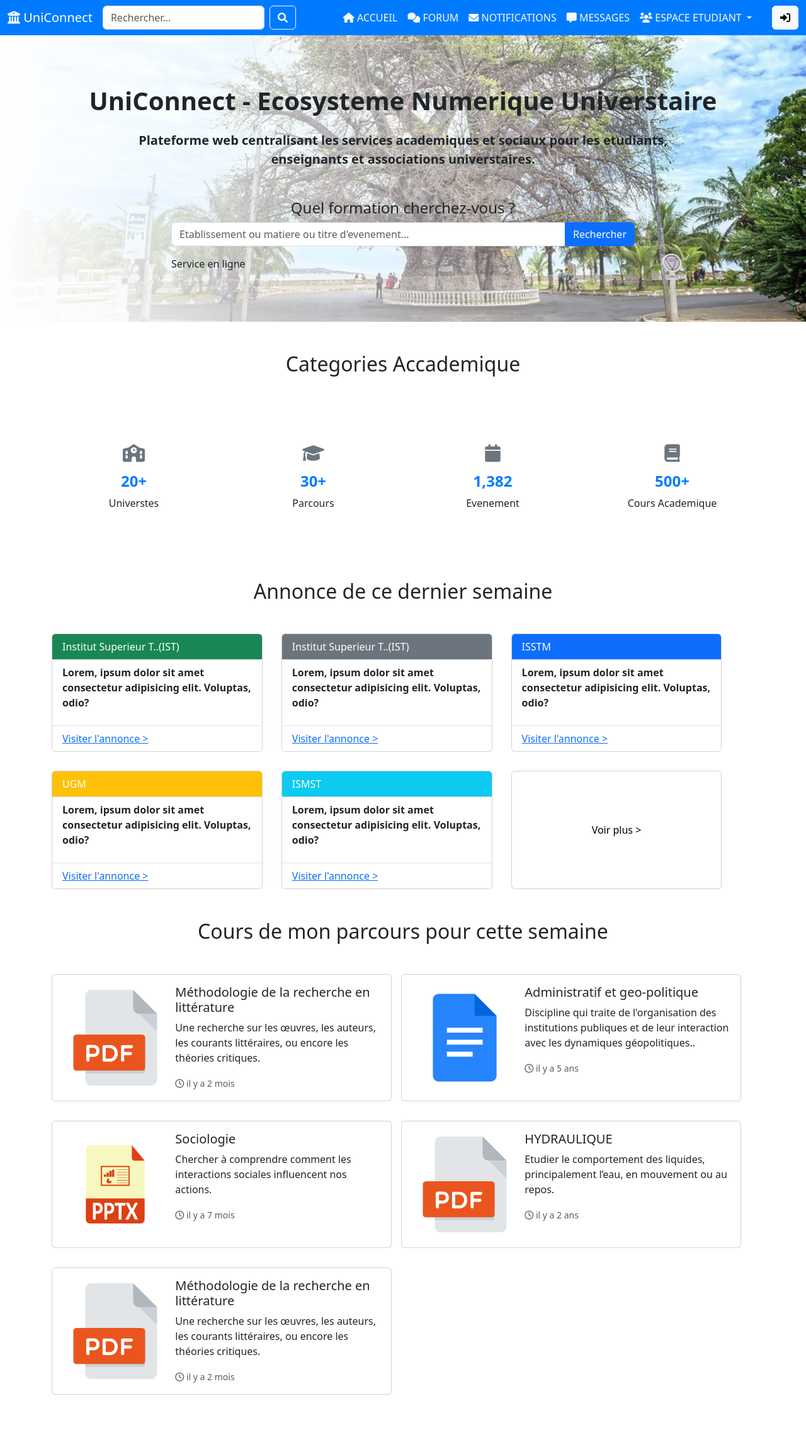
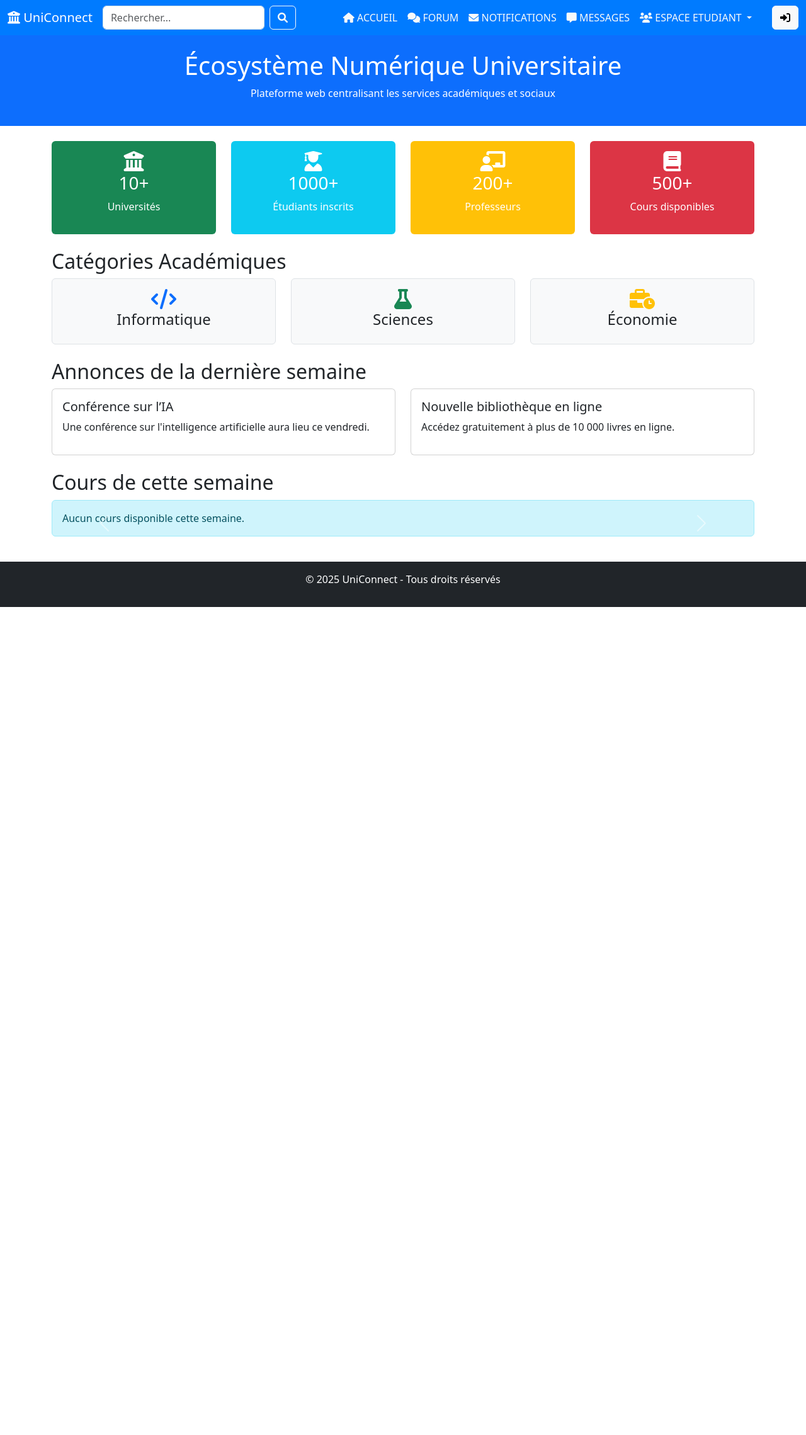
Before and after one commit to Wunders149/UniConnect, a PHP site: page /home in a window 1280 px wide. Shown: the whole page at 63% size. After the commit the page ends 964 px from the top, so only its background shows below. Run offline with PHP 8.4, Linux system fonts and the light colour scheme; data comes from the database, SQL or seed files in the repository.

Commit message:
@Wunders149 finalisation de home page

```diff
--- a/cours/index.php
+++ b/cours/index.php
@@ -130,7 +130,7 @@ while ($filiere = $filieres_result->fetch_assoc()) {
             ?>
         </div>
     </div>
-
+    <?php include "../nav/footer.php" ?>
     <script src="https://cdn.jsdelivr.net/npm/bootstrap@5.3.0/dist/js/bootstrap.bundle.min.js"></script>
     <script>
     document.getElementById('filiere_filter').addEventListener('change', function() {
@@ -153,6 +153,5 @@ while ($filiere = $filieres_result->fetch_assoc()) {
         });
     });
     </script>
-
 </body>
 </html>
--- a/home/index.php
+++ b/home/index.php
@@ -20,5 +20,6 @@ $user_profile_pic = $user_logged_in ? $_SESSION['user']['profile_pic'] : 'defaul
 <body>
     <?php include "../nav/navBar.php" ?>
     <?php include './section-root.php'; ?>
+    <?php include "../nav/footer.php" ?>
 </body>
 </html>
--- a/home/section-root.php
+++ b/home/section-root.php
@@ -1,301 +1,126 @@
-<style>
-    .section-parent {
-        background-image: url('../images/baobab.png');
-        background-size: cover;
-        background-position: bottom;
+<?php
+    include '../db.php';
+
+    // Récupérer les cours de la semaine (dernier 7 jours, limite augmentée à 6)
+    $sql = "SELECT titre, description, date_debut FROM cours WHERE date_debut >= CURDATE() - INTERVAL 7 DAY ORDER BY date_debut DESC LIMIT 6";
+    $result = $conn->query($sql);
+    $cours = [];
+    while ($row = $result->fetch_assoc()) {
+        $cours[] = $row;
     }
-    .hero-section {
-        padding: 80px 0;
-        background-image: linear-gradient(to right, #fff, transparent);
-    }
-    .stat-box {
-        padding: 30px;
-        margin: 15px 0;
-        border-radius: 10px;
-        text-align: center;
-        transition: all 0.3s ease;
-        cursor: pointer;
-    }
-    .stat-box:hover {
-        box-shadow: 5px 5px 20px rgba(0, 0, 0, 0.5);
-        transform: translateY(-30px);
-    }
-    .category-card {
-        background: white;
-        padding: 20px;
-        margin: 10px 0;
-        border-radius: 8px;
-        transition: transform 0.3s;
-    }
-    .category-card:hover {
-        transform: translateY(-5px);
-    }
-    .number-badge {
-        font-size: 24px;
-        color: #007bff;
-        font-weight: bold;
-    }
-    .annonce {
-        display: flex;
-        gap: 30px;
-        flex-wrap: wrap;
-    }
-    .annonce .card {
-        width: 30%;
-        cursor: pointer;
-    }
-    .annonce .card div:nth-child(1){
-        color: #fff;
-    }
-    .annonce .card:hover {
-        box-shadow: 5px 5px 20px rgba(0, 0, 0, 0.5);
-        transform: translateY(-4px);
-    }
-    .cours {
-        display: flex;
-        gap: 15px;
-        flex-wrap: wrap;
-    }
-    .cours .card:hover{
-        cursor: pointer;
-        background:rgba(63, 63, 63, 0.1);
-        transition: all 0.3s ease;
-        transform: translateY(-10px);
-        box-shadow: 2px 2px 4px rgba(0, 0, 0, 0.5);
-    }
-    .cours .card img{
-        max-width: 200px;
-    }
-</style>
+?>
 
-<!-- Hero Section -->
-<section class='section-parent'>
-<div class="hero-section">
-    <div class="container text-center">
-        <h1 class="mb-4 fw-bold">UniConnect - Ecosysteme Numerique Universtaire</h1>
-        <p class="lead mb-5 fw-bold">Plateforme web centralisant les services academiques et sociaux pour les etudiants, <br> enseignants et associations universtaires.</p>
+<header class="bg-primary text-white p-4 text-center">
+    <h1>Écosystème Numérique Universitaire</h1>
+    <p>Plateforme web centralisant les services académiques et sociaux</p>
+</header>
 
-        <div class="row justify-content-center">
-            <div class="col-md-8">
-                <h4>Quel formation cherchez-vous ?</h4>
-                <div class="input-group mb-3">
-                    <input type="text" class="form-control" placeholder="Etablissement ou matiere ou titre d'evenement...">
-                    <button class="btn btn-primary" type="button">Rechercher</button>
-                </div>
-                <div class="d-flex justify-content-between">
-                    <span>Service en ligne</span>
+<main class="container mt-4">
+    <!-- Statistiques -->
+    <section class="row text-center">
+        <div class="col-md-3">
+            <div class="stat-box bg-success text-white p-3 rounded">
+                <i class="fas fa-university fa-2x"></i>
+                <h3>10+</h3>
+                <p>Universités</p>
             </div>
         </div>
+        <div class="col-md-3">
+            <div class="stat-box bg-info text-white p-3 rounded">
+                <i class="fas fa-user-graduate fa-2x"></i>
+                <h3>1000+</h3>
+                <p>Étudiants inscrits</p>
+            </div>
+        </div>
+        <div class="col-md-3">
+            <div class="stat-box bg-warning text-white p-3 rounded">
+                <i class="fas fa-chalkboard-teacher fa-2x"></i>
+                <h3>200+</h3>
+                <p>Professeurs</p>
+            </div>
+        </div>
+        <div class="col-md-3">
+            <div class="stat-box bg-danger text-white p-3 rounded">
+                <i class="fas fa-book fa-2x"></i>
+                <h3>500+</h3>
+                <p>Cours disponibles</p>
+            </div>
+        </div>
+    </section>
+
+    <!-- Catégories Académiques -->
+    <section class="mt-4">
+        <h2>Catégories Académiques</h2>
+        <div class="row">
+            <div class="col-md-4">
+                <div class="category-card p-3 bg-light text-center border rounded">
+                    <i class="fas fa-code fa-2x text-primary"></i>
+                    <h4>Informatique</h4>
+                </div>
+            </div>
+            <div class="col-md-4">
+                <div class="category-card p-3 bg-light text-center border rounded">
+                    <i class="fas fa-flask fa-2x text-success"></i>
+                    <h4>Sciences</h4>
+                </div>
+            </div>
+            <div class="col-md-4">
+                <div class="category-card p-3 bg-light text-center border rounded">
+                    <i class="fas fa-business-time fa-2x text-warning"></i>
+                    <h4>Économie</h4>
                 </div>
             </div>
         </div>
     </section>
 
-<!-- Statistics Section -->
-<section class="container my-5">
-<h2 class="text-center mb-5">Categories Accademique</h2>
-    <div class="row text-center">
-        <div class="col-md-3">
-            <div class="stat-box">
-                <i class="fs-3 m-3 text-secondary fa-solid fa-school"></i>
-                <h3 class="number-badge">20+</h3>
-                <p>Universtes</p>
+    <!-- Annonces -->
+    <section class="mt-4">
+        <h2>Annonces de la dernière semaine</h2>
+        <div class="row">
+            <div class="col-md-6">
+                <div class="card p-3">
+                    <h5>Conférence sur l’IA</h5>
+                    <p>Une conférence sur l'intelligence artificielle aura lieu ce vendredi.</p>
                 </div>
             </div>
-        <div class="col-md-3">
-            <div class="stat-box">
-                <i class="fs-3 m-3 text-secondary fa-solid fa-graduation-cap"></i>
-                <h3 class="number-badge">30+</h3>
-                <p>Parcours</p>
-            </div>
-        </div>
-        <div class="col-md-3">
-            <div class="stat-box">
-                <i class="fs-3 m-3 text-secondary fa-solid fa-calendar"></i>
-                <h3 class="number-badge">1,382</h3>
-                <p>Evenement</p>
-            </div>
-        </div>
-        <div class="col-md-3">
-            <div class="stat-box">
-                <i class="fs-3 m-3 text-secondary fa-solid fa-book"></i>
-                <h3 class="number-badge">500+</h3>
-                <p>Cours Academique</p>
+            <div class="col-md-6">
+                <div class="card p-3">
+                    <h5>Nouvelle bibliothèque en ligne</h5>
+                    <p>Accédez gratuitement à plus de 10 000 livres en ligne.</p>
                 </div>
             </div>
         </div>
     </section>
 
-<!-- Job Categories -->
-<section class="container my-5">
-    <h2 class="text-center mb-5">Annonce de ce dernier semaine</h2>
-
-    <div class="annonce">
-
-    <div class="card">
-        <div class="list-group list-group-flush">
-            <div class="list-group-item bg-success">
-                Institut Superieur T..(IST)
-            </div>
-            <div class="list-group-item">
-                <p class='fw-bold'>
-                    Lorem, ipsum dolor sit amet consectetur adipisicing elit. Voluptas, odio?
-                </p>
-            </div>
-            <div class="list-group-item"> <a href="#">Visiter l'annonce ></a> </div>
+    <!-- Cours de la semaine -->
+    <section class="mt-4">
+        <h2>Cours de cette semaine</h2>
+        <div id="coursCarousel" class="carousel slide" data-bs-ride="carousel">
+            <div class="carousel-inner">
+                <?php if (!empty($cours)): ?>
+                    <?php foreach ($cours as $index => $cours_item): ?>
+                        <div class="carousel-item <?php echo $index === 0 ? 'active' : ''; ?>">
+                            <div class="card p-3 text-center">
+                                <img src="../images/pdf.png" class="img-fluid" style="width: 50px; height: 50px;" alt="Cours en PDF">
+                                <h5><?php echo htmlspecialchars($cours_item['titre']); ?></h5>
+                                <p><?php echo htmlspecialchars($cours_item['description']); ?></p>
                             </div>
                         </div>
-
-    <div class="card">
-        <div class="list-group list-group-flush">
-            <div class="list-group-item bg-secondary">
-                Institut Superieur T..(IST)
+                    <?php endforeach; ?>
+                <?php else: ?>
+                    <div class="carousel-item active">
+                        <div class="alert alert-info">Aucun cours disponible cette semaine.</div>
                     </div>
-            <div class="list-group-item">
-                <p class='fw-bold'>
-                    Lorem, ipsum dolor sit amet consectetur adipisicing elit. Voluptas, odio?
-                </p>
+                <?php endif; ?>
             </div>
-            <div class="list-group-item"> <a href="#">Visiter l'annonce ></a> </div>
-        </div>
-    </div>
-
-    <div class="card">
-        <div class="list-group list-group-flush">
-            <div class="list-group-item bg-primary">
-                ISSTM
-            </div>
-            <div class="list-group-item">
-                <p class='fw-bold'>
-                    Lorem, ipsum dolor sit amet consectetur adipisicing elit. Voluptas, odio?
-                </p>
-            </div>
-            <div class="list-group-item"> <a href="#">Visiter l'annonce ></a> </div>
-        </div>
-    </div>
-
-    <div class="card">
-        <div class="list-group list-group-flush">
-            <div class="list-group-item bg-warning">
-                UGM
-            </div>
-            <div class="list-group-item">
-                <p class='fw-bold'>
-                    Lorem, ipsum dolor sit amet consectetur adipisicing elit. Voluptas, odio?
-                </p>
-            </div>
-            <div class="list-group-item"> <a href="#">Visiter l'annonce ></a> </div>
-        </div>
-    </div>
-
-    <div class="card">
-        <div class="list-group list-group-flush">
-            <div class="list-group-item bg-info">
-                ISMST
-            </div>
-            <div class="list-group-item">
-                <p class='fw-bold'>
-                    Lorem, ipsum dolor sit amet consectetur adipisicing elit. Voluptas, odio?
-                </p>
-            </div>
-            <div class="list-group-item"> <a href="#">Visiter l'annonce ></a> </div>
-        </div>
-    </div>
-
-    <div class="card">
-        <a href="../publication" style='text-decoration: none; height: 100%;'>
-        <div class="list-group list-group-flush" style='display: grid; place-content: center; height: 100%'>
-            <div class="list-group-item" style='color: #000!important;'>
-                    Voir plus >
-            </div>
-        </div>
+            <a class="carousel-control-prev" href="#coursCarousel" role="button" data-bs-slide="prev">
+                <span class="carousel-control-prev-icon" aria-hidden="false"></span>
+                <span class="visually-hidden">Précédent</span>
+            </a>
+            <a class="carousel-control-next" href="#coursCarousel" role="button" data-bs-slide="next">
+                <span class="carousel-control-next-icon" aria-hidden="false"></span>
+                <span class="visually-hidden">Suivant</span>
             </a>
         </div>
-
-    </div>
-
     </section>
-
-<!-- Job Categories -->
-<section class="container my-5">
-    <h2 class="text-center mb-5">Cours de mon parcours pour cette semaine</h2>
-
-    <div class="cours">
-
-    <div class="card mb-3" style="max-width: 540px;">
-        <div class="row g-0">
-            <div class="col-md-4">
-            <img src="../images/pdf.png" class="img-fluid rounded-start p-4" alt="...">
-            </div>
-            <div class="col-md-8">
-            <div class="card-body">
-                <h5 class="card-title">Méthodologie de la recherche en littérature</h5>
-                <p class="card-text">Une recherche sur les œuvres, les auteurs, les courants littéraires, ou encore les théories critiques.</p>
-                <p class="card-text"><small class="text-muted"><i class="fa-regular fa-clock"></i> il y a 2 mois</small></p>
-            </div>
-            </div>
-        </div>
-    </div>
-
-    <div class="card mb-3" style="max-width: 540px;">
-        <div class="row g-0">
-            <div class="col-md-4">
-            <img src="../images/docs.png" class="img-fluid rounded-start p-4" alt="...">
-            </div>
-            <div class="col-md-8">
-            <div class="card-body">
-                <h5 class="card-title">Administratif et geo-politique</h5>
-                <p class="card-text">Discipline qui traite de l'organisation des institutions publiques et de leur interaction avec les dynamiques géopolitiques..</p>
-                <p class="card-text"><small class="text-muted"><i class="fa-regular fa-clock"></i> il y a 5 ans</small></p>
-            </div>
-            </div>
-        </div>
-    </div>
-
-    <div class="card mb-3" style="max-width: 540px;">
-        <div class="row g-0">
-            <div class="col-md-4">
-            <img src="../images/pptx.png" class="img-fluid rounded-start p-4" alt="...">
-            </div>
-            <div class="col-md-8">
-            <div class="card-body">
-                <h5 class="card-title">Sociologie</h5>
-                <p class="card-text">Chercher à comprendre comment les interactions sociales influencent nos actions.</p>
-                <p class="card-text"><small class="text-muted"><i class="fa-regular fa-clock"></i> il y a 7 mois</small></p>
-            </div>
-            </div>
-        </div>
-    </div>
-
-    <div class="card mb-3" style="max-width: 540px;">
-        <div class="row g-0">
-            <div class="col-md-4">
-            <img src="../images/pdf.png" class="img-fluid rounded-start p-4" alt="...">
-            </div>
-            <div class="col-md-8">
-            <div class="card-body">
-                <h5 class="card-title">HYDRAULIQUE</h5>
-                <p class="card-text">Etudier le comportement des liquides, principalement l’eau, en mouvement ou au repos.</p>
-                <p class="card-text"><small class="text-muted"><i class="fa-regular fa-clock"></i> il y a 2 ans</small></p>
-            </div>
-            </div>
-        </div>
-    </div>
-
-    <div class="card mb-3" style="max-width: 540px;">
-        <div class="row g-0">
-            <div class="col-md-4">
-            <img src="../images/pdf.png" class="img-fluid rounded-start p-4" alt="...">
-            </div>
-            <div class="col-md-8">
-            <div class="card-body">
-                <h5 class="card-title">Méthodologie de la recherche en littérature</h5>
-                <p class="card-text">Une recherche sur les œuvres, les auteurs, les courants littéraires, ou encore les théories critiques.</p>
-                <p class="card-text"><small class="text-muted"><i class="fa-regular fa-clock"></i> il y a 2 mois</small></p>
-            </div>
-            </div>
-        </div>
-    </div>
-
-    </div>
-</section>
+</main>
--- /dev/null
+++ b/nav/footer.php
@@ -0,0 +1,3 @@
+<footer class="bg-dark text-white text-center p-3 mt-4">
+    <p>&copy; 2025 UniConnect - Tous droits réservés</p>
+</footer>
--- a/publication/index.php
+++ b/publication/index.php
@@ -333,7 +333,7 @@ function getLikeCount($pubId) {
         </div>
         </div>
     </div>
-
+    <?php include "../nav/footer.php" ?>
     <!-- JavaScript Libraries -->
     <script src="https://cdn.jsdelivr.net/npm/bootstrap@5.3.0/dist/js/bootstrap.bundle.min.js"></script>
     <script>
--- a/schedule/index.php
+++ b/schedule/index.php
@@ -123,7 +123,7 @@ while ($row = $cours_result->fetch_assoc()) {
             <?php endforeach; ?>
         </div>
     </div>
-
+    <?php include "../nav/footer.php" ?>
     <script src="https://cdn.jsdelivr.net/npm/bootstrap@5.3.0/dist/js/bootstrap.bundle.min.js"></script>
     <script>
         document.getElementById('filiere_filter').addEventListener('change', function() {
```
Lines whose indentation alone changed are shown as unchanged.
